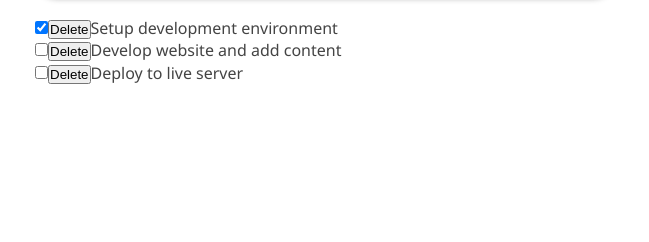
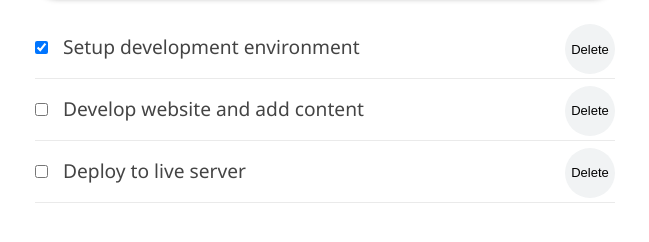
Before and after one commit to ElsonOtake/TodoList_React, a React app: page / in a window 1280 px wide. Shown: the part 344-586 px from the top of the page, without its empty margins (315-964 px from the left). Built offline with nearby package versions, Linux system fonts and the light colour scheme.

Commit message:
Update TodoItem styling

```diff
--- a/src/App.css
+++ b/src/App.css
@@ -10,10 +10,6 @@ body {
   color: #444;
   background: #fff;
   height: 100vh;
-}
-
-li {
-  list-style: none;
 }
 
 .container {
--- a/src/components/TodoItem.js
+++ b/src/components/TodoItem.js
@@ -1,11 +1,13 @@
-import React from "react";
+import React from 'react';
+import styles from "./TodoItem.module.css"
 
 class TodoItem extends React.Component {
   render() {
     return (
-      <li>
+      <li className={styles.item}>
         <input
           type="checkbox"
+          className={styles.checkbox}
           checked={this.props.todo.completed}
           onChange={() => this.props.handleChangeProps(this.props.todo.id)}
         />
@@ -16,6 +18,6 @@ class TodoItem extends React.Component {
       </li>
     );
   }
-};
+}
 
 export default TodoItem;
--- /dev/null
+++ b/src/components/TodoItem.module.css
@@ -0,0 +1,23 @@
+.item {
+  font-size: 1.2rem;
+  list-style-type: none;
+  padding: 17px 0px;
+  border-bottom: 1px solid #eaeaea;
+}
+
+.checkbox {
+  margin-right: 15px;
+}
+
+.item button {
+  font-size: 13px;
+  background: #f1f3f4;
+  border: none;
+  cursor: pointer;
+  float: right;
+  outline: none;
+  border-radius: 100px;
+  height: 50px;
+  width: 50px;
+  margin: -10px 0 0 10px;
+}
```
